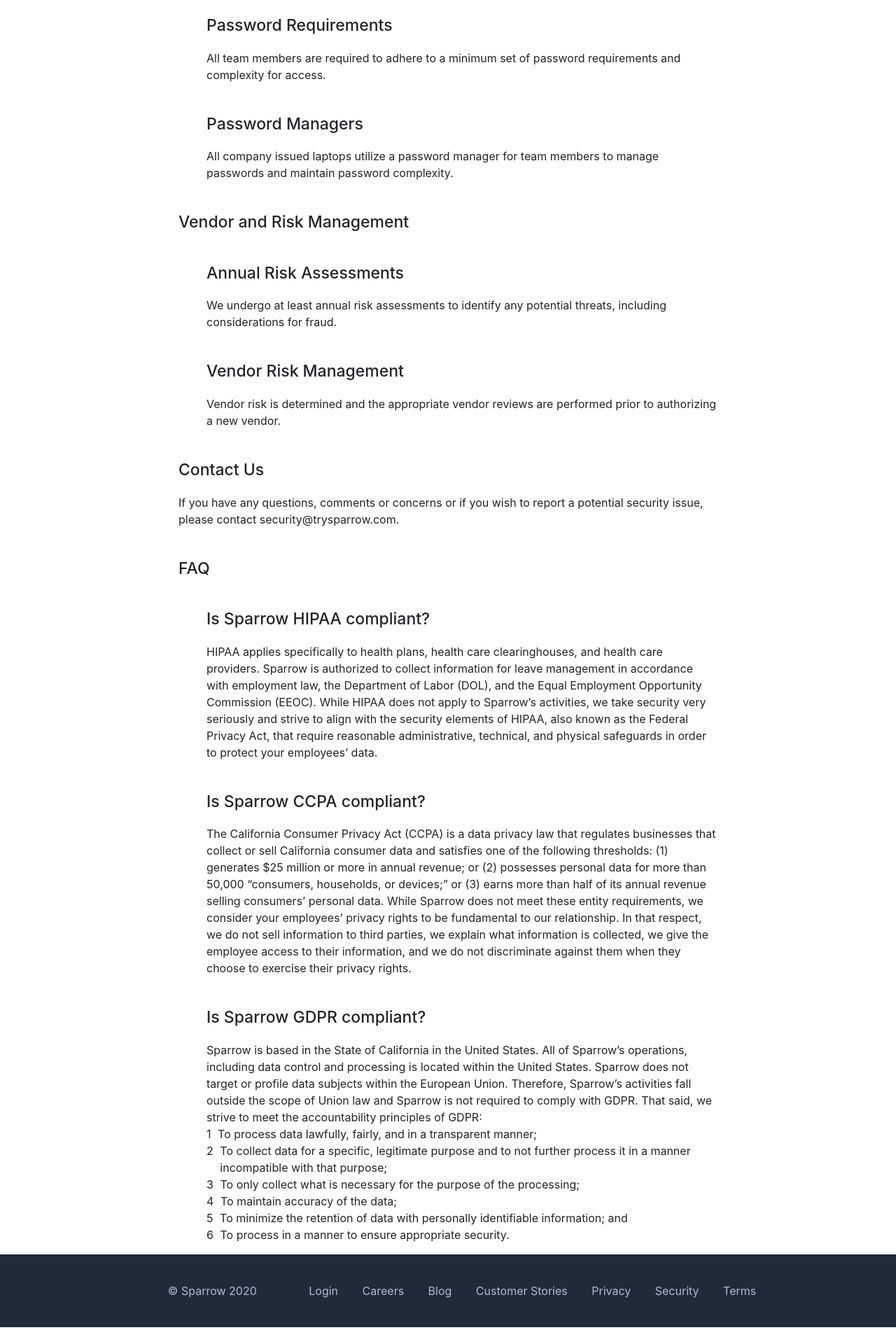
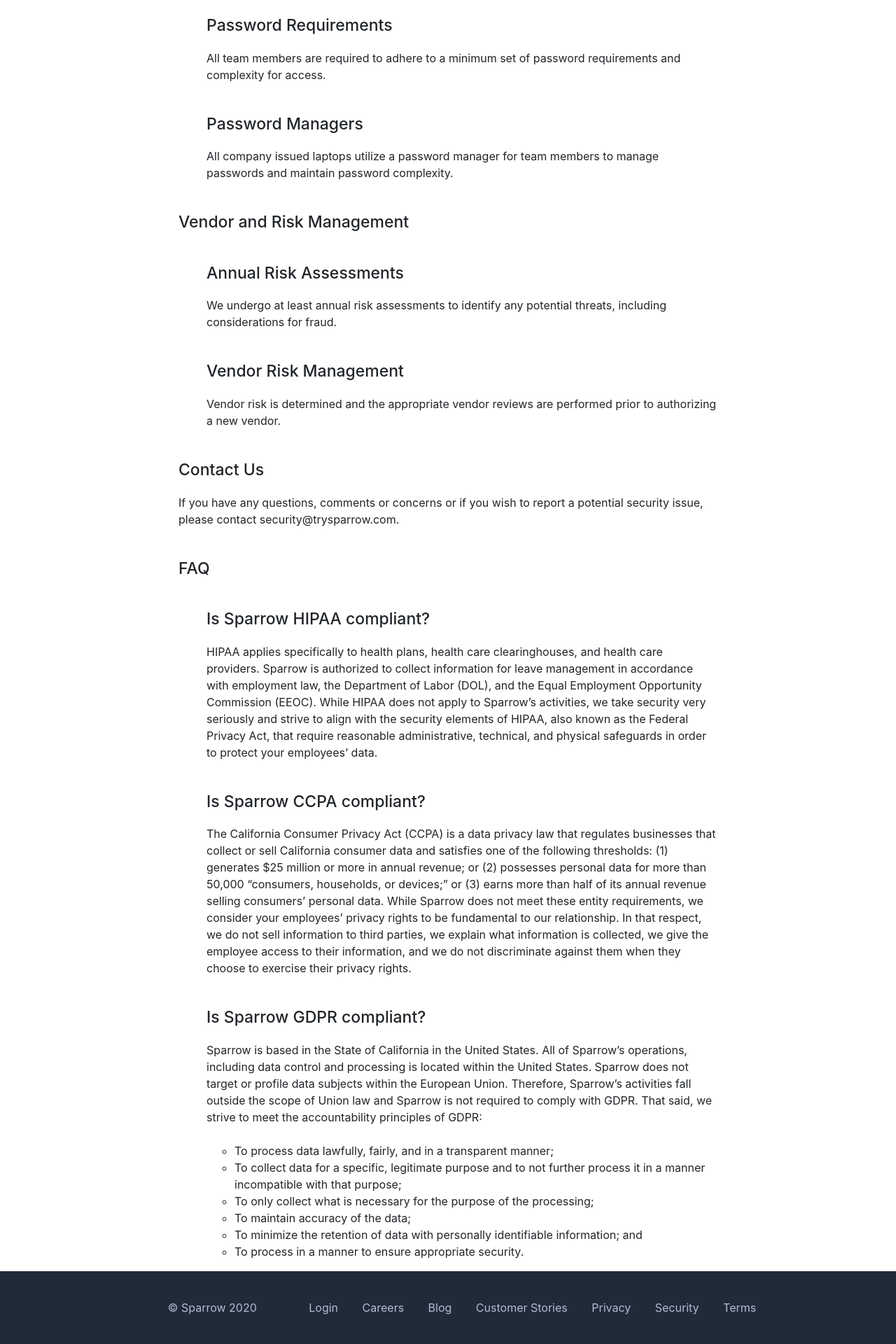
Before and after one commit to trysparrow/sparrow-landing, a Jekyll site: the page built from _securitypolicy/v1.html, in a window 1280 px wide. Shown: the part 2889-4809 px from the top of the page at 70% size. Built offline with Jekyll 4.4.1, drawn with Linux system fonts in a browser that asks for light colours; nearby versions of some CDN libraries; before the commit the page ends 4785 px from its top, so only the background shows below that.

Commit message:
style fixes

```diff
--- a/_securitypolicy/v1.html
+++ b/_securitypolicy/v1.html
@@ -133,13 +133,15 @@
   <li>
     <h2>Is Sparrow GDPR compliant?</h2>
     Sparrow is based in the State of California in the United States. All of Sparrow’s operations, including data control and processing is located within the United States. Sparrow does not target or profile data subjects within the European Union. Therefore, Sparrow’s activities fall outside the scope of Union law and Sparrow is not required to comply with GDPR. That said, we strive to meet the accountability principles of GDPR:
-    <ol>
+    <br />
+    <br />
+    <ul style="list-style-type: circle">
       <li>To process data lawfully, fairly, and in a transparent manner;</li>
       <li>To collect data for a specific, legitimate purpose and to not further process it in a manner incompatible with that purpose;</li>
       <li>To only collect what is necessary for the purpose of the processing;</li>
       <li>To maintain accuracy of the data;</li>
       <li>To minimize the retention of data with personally identifiable information; and</li>
       <li>To process in a manner to ensure appropriate security.</li>
-    </ol>
+    </ul>
   </li>
 </ul>
```
